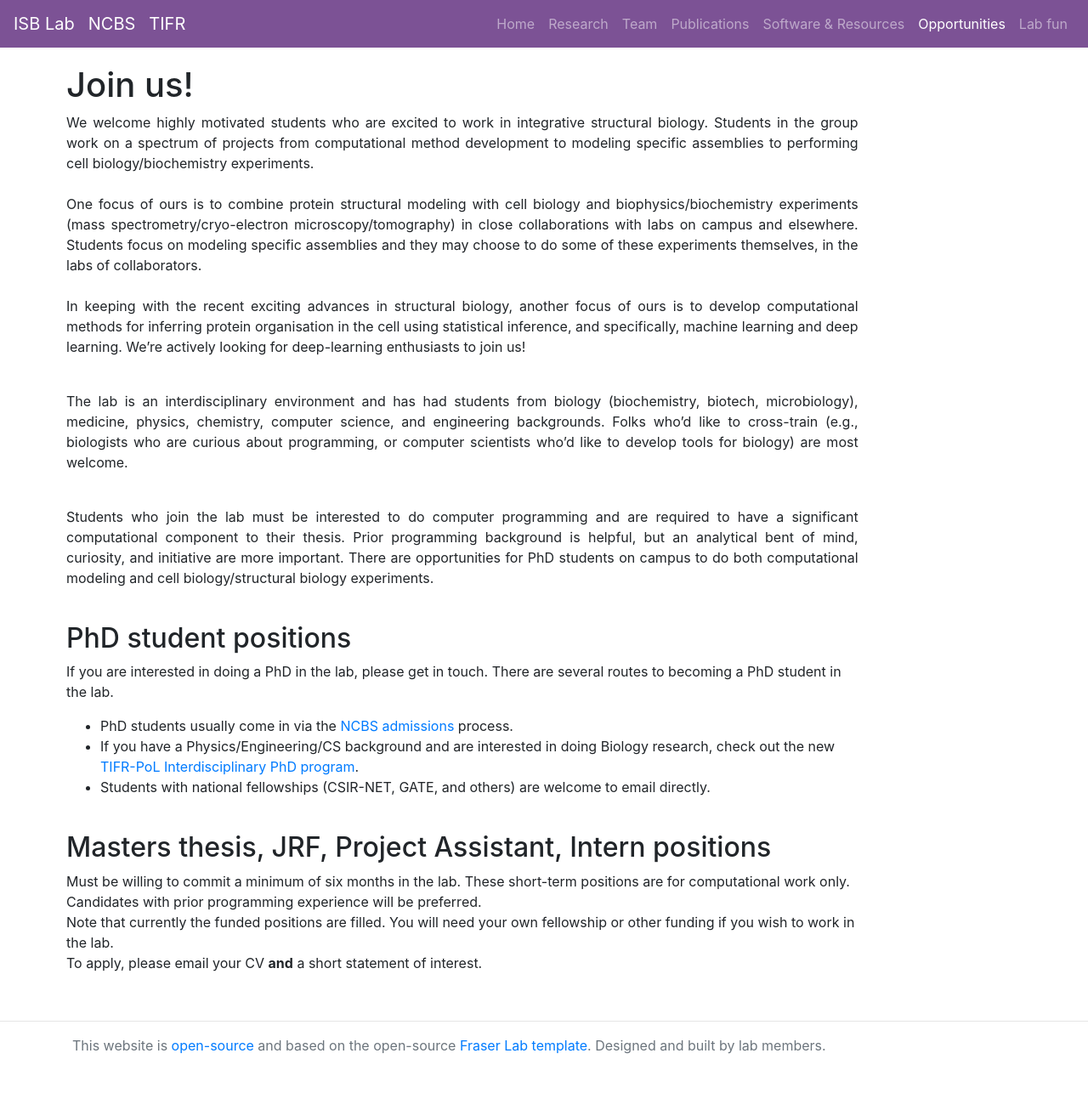
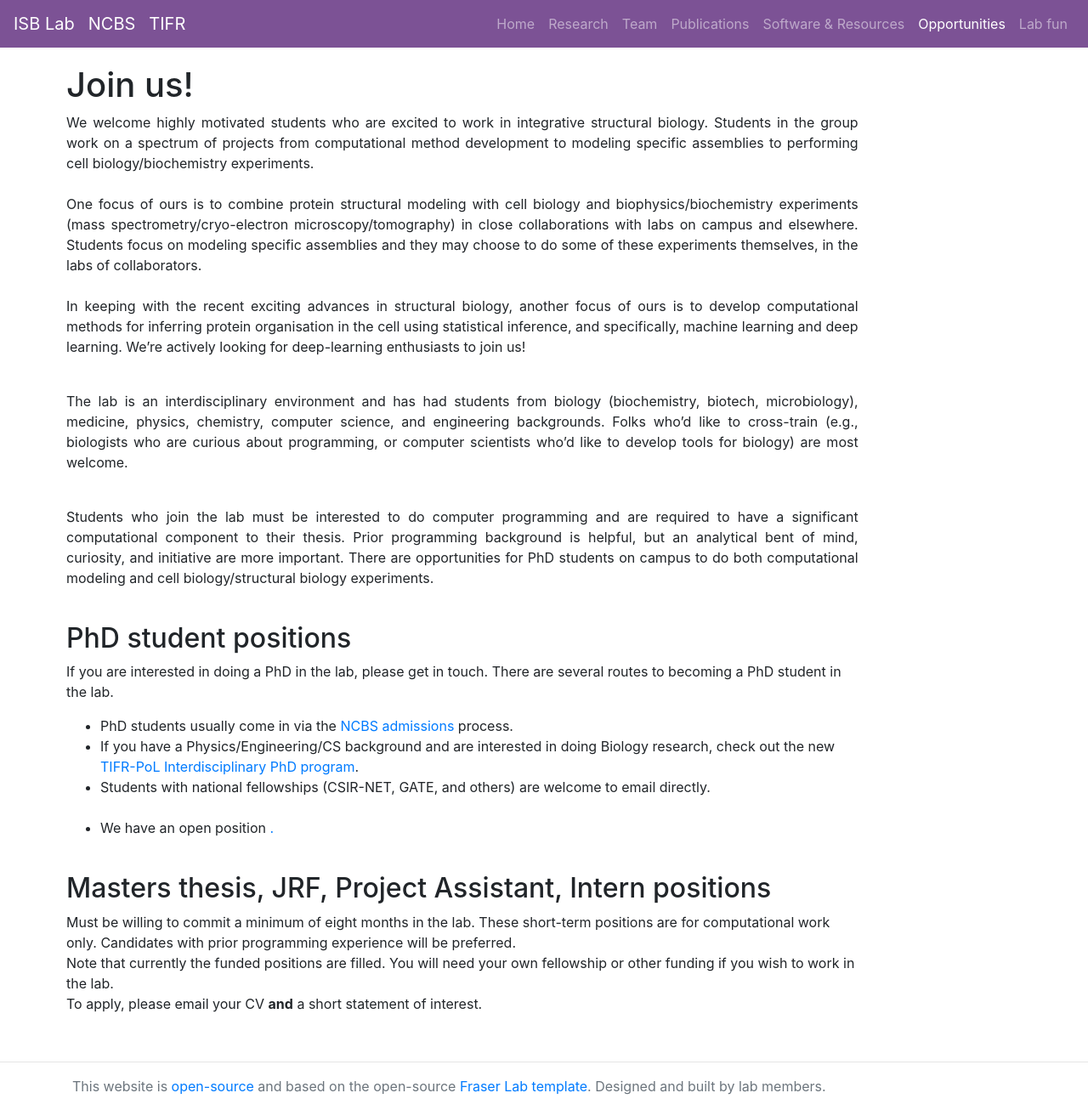
Before and after one commit to isblab/website, a Jekyll site: the page built from Opportunities/index.md, in a window 1280 px wide. Shown: the whole page at 85% size. Built offline with Jekyll 4.4.1, drawn with Linux system fonts in a browser that asks for light colours; before the commit the page ends 1258 px from its top, so only the background shows below that.

Commit message:
Add files via upload

```diff
--- a/Opportunities/index.md
+++ b/Opportunities/index.md
@@ -32,11 +32,12 @@ If you are interested in doing a PhD in the lab, please get in touch. There are
    * PhD students usually come in via the <a href='https://www.ncbs.res.in/academic/admissions'>NCBS admissions</a> process. <br>
    * If you have a Physics/Engineering/CS background and are interested in doing Biology research, check out the new <a href='https://pol.ncbs.res.in'> TIFR-PoL Interdisciplinary PhD program</a>. <br>
    * Students with national fellowships (CSIR-NET, GATE, and others) are welcome to email directly. <br><br>
+   * We have an open position <a href='https://www.ncbs.res.in/jobportal/offline/52023/70746'>.<br><br>
 
 
 ## Masters thesis, JRF, Project Assistant, Intern positions
 
-Must be willing to commit a minimum of six months in the lab. These short-term positions are for computational work only. Candidates with prior programming experience will be preferred.
+Must be willing to commit a minimum of eight months in the lab. These short-term positions are for computational work only. Candidates with prior programming experience will be preferred.
 <br>
 Note that currently the funded positions are filled. You will need your own fellowship or other funding if you wish to work in the lab.
 <br>
```
